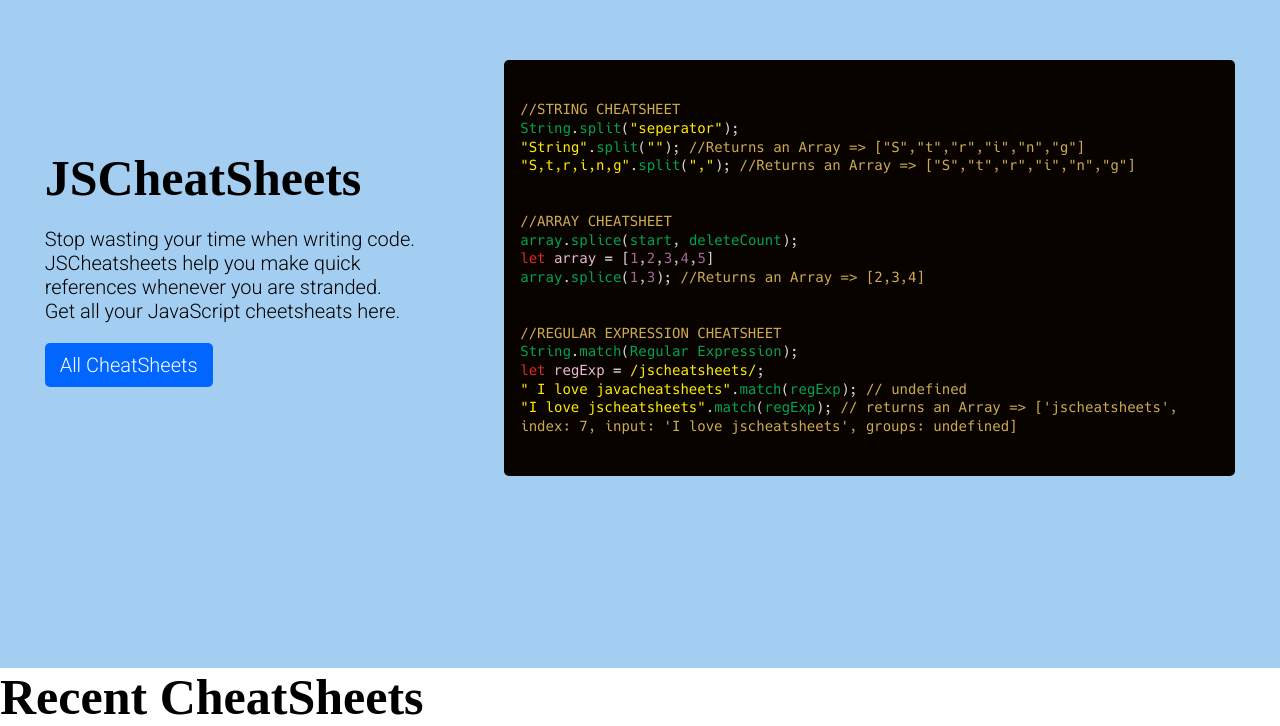
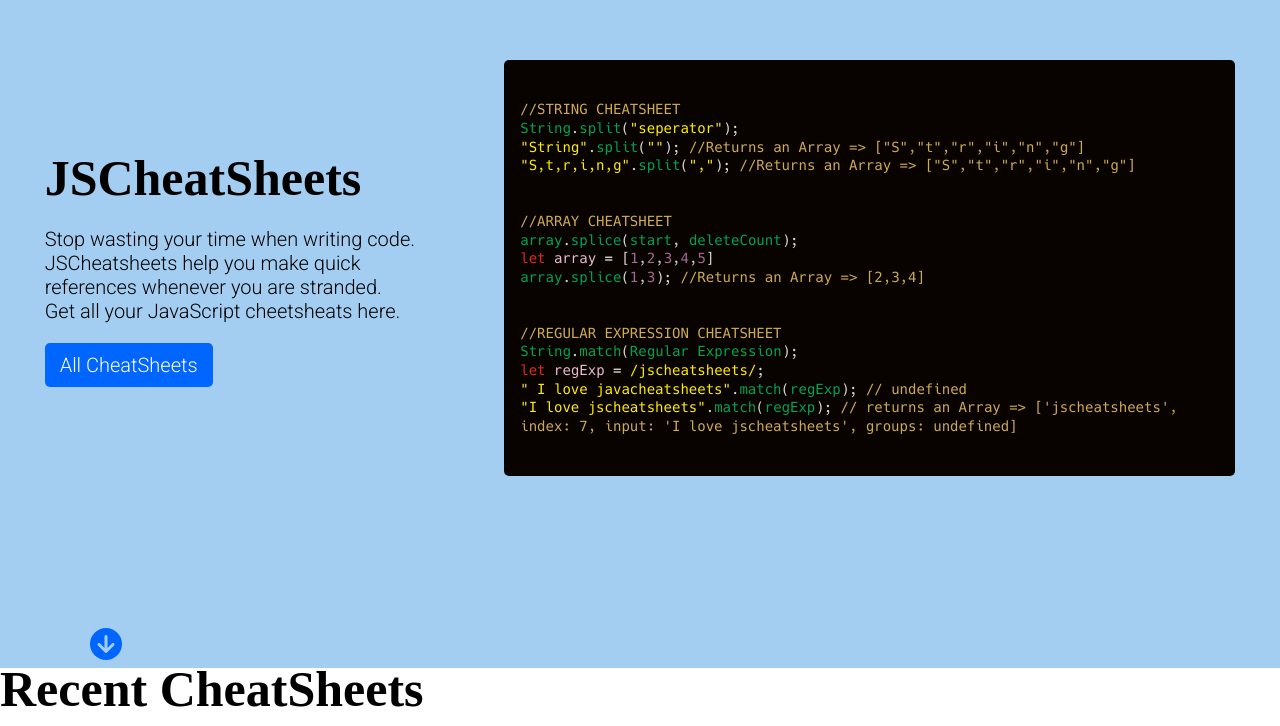
Before and after one commit to abrusu-collins/JS-Cheatsheet, a React (Create React App) app: page / in a window 1280 px wide. Shown: the part 132-858 px from the top of the page. Built offline with nearby package versions, Linux system fonts and the light colour scheme; a web font is replaced by a local one.

Commit message:
hero done

```diff
--- a/package.json
+++ b/package.json
@@ -3,6 +3,9 @@
   "version": "0.1.0",
   "private": true,
   "dependencies": {
+    "@fortawesome/fontawesome-svg-core": "^6.1.2",
+    "@fortawesome/free-solid-svg-icons": "^6.1.2",
+    "@fortawesome/react-fontawesome": "^0.2.0",
     "@testing-library/jest-dom": "^5.14.1",
     "@testing-library/react": "^13.0.0",
     "@testing-library/user-event": "^13.2.1",
--- a/src/App.js
+++ b/src/App.js
@@ -1,10 +1,12 @@
 import "./styles/index.css"
 import Hero from "./components/Hero";
 import Recentheader from "./components/Recentheader";
+import Arrow from "./components/Arrow";
 function App() {
   return (
  <>
  <Hero/>
+ <Arrow/>
  <Recentheader/>
  </>
 
--- /dev/null
+++ b/src/components/Arrow.jsx
@@ -0,0 +1,12 @@
+import { FontAwesomeIcon } from '@fortawesome/react-fontawesome'
+import { faCircleArrowDown } from '@fortawesome/free-solid-svg-icons'
+
+function Arrow() {
+    return (
+        <div className="arrow">
+            <FontAwesomeIcon icon={faCircleArrowDown}  size="2x"/>
+        </div>
+     );
+}
+
+export default Arrow;
--- a/src/sass/_arrow.scss
+++ b/src/sass/_arrow.scss
@@ -1,10 +1,11 @@
-.arrow{
-    color: white;
-  margin-bottom: 10px;
+.arrow {
+  color: $button_backgroundcolor;
+  margin-left: 90px;
+  margin-top: -40px;
   animation-name: bounce;
   animation-timing-function: ease;
   animation-duration: 2s;
-  animation-iteration-count: infinite
+  animation-iteration-count: infinite;
 }
 @keyframes bounce {
   0% {
--- a/src/sass/index.scss
+++ b/src/sass/index.scss
@@ -1,3 +1,4 @@
 @import "config";
 @import "hero";
+@import "arrow";
 @import "recentheader";
--- a/src/styles/index.css
+++ b/src/styles/index.css
@@ -32,6 +32,49 @@
   margin-top: 20px;
 }
 
+.arrow {
+  color: #0066ff;
+  margin-left: 90px;
+  margin-top: -40px;
+  -webkit-animation-name: bounce;
+          animation-name: bounce;
+  -webkit-animation-timing-function: ease;
+          animation-timing-function: ease;
+  -webkit-animation-duration: 2s;
+          animation-duration: 2s;
+  -webkit-animation-iteration-count: infinite;
+          animation-iteration-count: infinite;
+}
+
+@-webkit-keyframes bounce {
+  0% {
+    transform: translateY(0);
+  }
+  30% {
+    transform: translateY(-10px);
+  }
+  50% {
+    transform: translateY(0);
+  }
+  100% {
+    transform: translateY(0);
+  }
+}
+
+@keyframes bounce {
+  0% {
+    transform: translateY(0);
+  }
+  30% {
+    transform: translateY(-10px);
+  }
+  50% {
+    transform: translateY(0);
+  }
+  100% {
+    transform: translateY(0);
+  }
+}
 .header {
   font-family: "Aboreto", cursive;
   font-size: 50px;
```
Also changed, not shown: 2 other files (tests, documents, lock files or other folders). Lines whose indentation alone changed are shown as unchanged.
